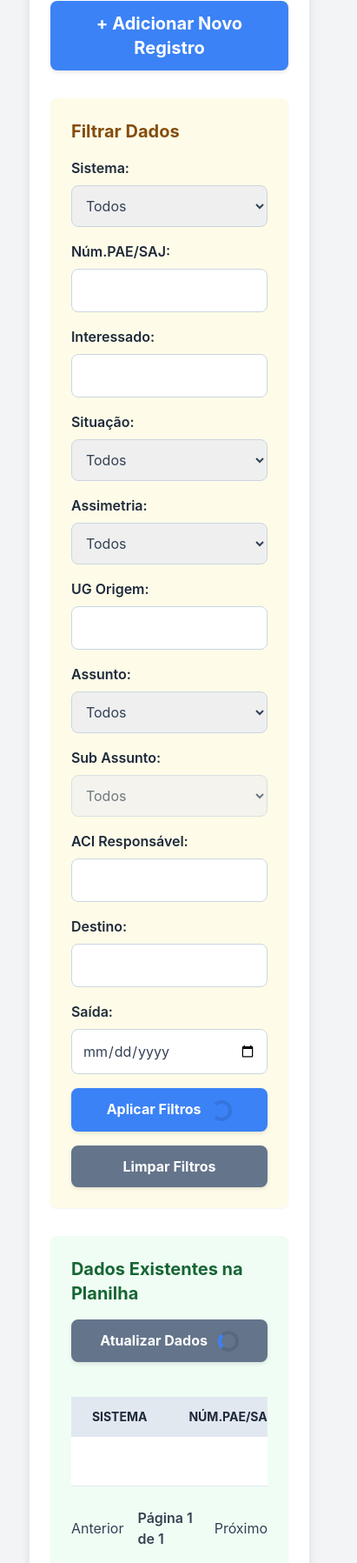
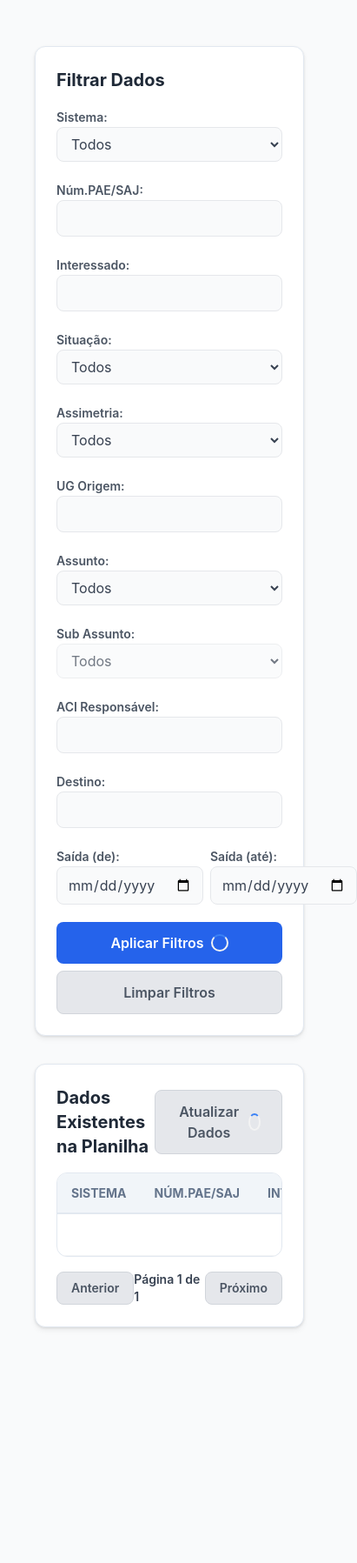
Before and after one commit to ncipge/nuci, a plain HTML site: page src/index.html in a window 390 px wide. Shown: the part 203-2000 px from the top of the page at 87% size, 411 px wide, since content can reach past the window. After the commit the page ends 1769 px from the top, so only its background shows below. Drawn offline with nearby package versions, Linux system fonts and the light colour scheme.

Commit message:
Melhorias visuais nos filtros e tabela: agrupamento, cards, cabeçalho fixo, linhas alternadas, responsividade e contraste.

```diff
--- a/src/index.html
+++ b/src/index.html
@@ -3,211 +3,236 @@
   <head>
     <base target="_top">
     <title>Gerenciador de Dados da Planilha</title>
-    <!-- Inclui Tailwind CSS para estilização fácil e responsiva -->
     <script src="https://cdn.tailwindcss.com"></script>
     <style>
       /* Estilos personalizados para a fonte e o corpo */
       body {
         font-family: 'Inter', sans-serif;
-        background-color: #f0f4f8; /* Cor de fundo suave */
-        color: #334155; /* Cor de texto padrão */
+        background-color: #f8fafc; /* Cor de fundo mais clara */
+        color: #374151; /* Cor de texto padrão */
       }
-      .container {
-        max-width: 90%; /* Largura máxima para responsividade */
-        margin: 2rem auto; /* Centraliza o container */
+      .container-main {
+        display: flex;
+        flex-direction: column;
+        gap: 2rem;
         padding: 1.5rem;
-        background-color: #ffffff; /* Fundo branco para o conteúdo */
-        border-radius: 0.75rem; /* Cantos arredondados */
-        box-shadow: 0 4px 12px rgba(0, 0, 0, 0.1); /* Sombra suave */
+      }
+      @media (min-width: 1024px) {
+        .container-main {
+          flex-direction: row;
+        }
+      }
+
+      /* MELHORIAS VISUAIS PARA FILTROS E TABELA */
+      .card {
+        background-color: #ffffff;
+        border-radius: 0.75rem;
+        box-shadow: 0 4px 6px rgba(0, 0, 0, 0.05), 0 1px 3px rgba(0, 0, 0, 0.1);
+        padding: 1.5rem;
+        border: 1px solid #e2e8f0;
+      }
+
+      .filtro-card {
+        padding: 1rem;
+        margin-bottom: 0.5rem;
       }
       .form-group label {
-        display: block;
-        margin-bottom: 0.5rem;
+        font-size: 0.875rem;
         font-weight: 600;
-        color: #1e293b;
+        color: #4b5563;
+        margin-bottom: 0.25rem;
       }
       .form-group input,
-      .form-group textarea,
-      .form-group select { /* Adicionado estilo para select */
-        width: 100%;
-        padding: 0.75rem;
-        border: 1px solid #cbd5e1;
+      .form-group select {
+        background: #f9fafb;
+        border: 1px solid #e5e7eb;
+        color: #374151;
+        font-size: 1rem;
         border-radius: 0.5rem;
-        font-size: 1rem;
-        transition: border-color 0.2s;
+        padding: 0.5rem 0.75rem;
+        margin-bottom: 0.25rem;
+        transition: border-color 0.2s, box-shadow 0.2s;
       }
       .form-group input:focus,
-      .form-group textarea:focus,
-      .form-group select:focus { /* Adicionado estilo de foco para select */
-        outline: none;
-        border-color: #3b82f6; /* Cor do foco */
-        box-shadow: 0 0 0 3px rgba(59, 130, 246, 0.2); /* Sombra do foco */
+      .form-group select:focus {
+        border-color: #3b82f6;
+        box-shadow: 0 0 0 2px #bfdbfe;
       }
       .btn {
+        display: inline-flex;
+        align-items: center;
+        justify-content: center;
         padding: 0.75rem 1.5rem;
+        font-weight: 600;
         border-radius: 0.5rem;
-        font-weight: 700;
-        cursor: pointer;
-        transition: background-color 0.2s, transform 0.1s;
-        box-shadow: 0 2px 4px rgba(0, 0, 0, 0.1);
+        transition: all 0.2s ease-in-out;
       }
       .btn-primary {
-        background-color: #3b82f6; /* Azul primário */
-        color: #ffffff;
+        background-color: #2563eb;
+        color: #fff;
+        border: none;
       }
       .btn-primary:hover {
-        background-color: #2563eb; /* Azul mais escuro no hover */
-        transform: translateY(-1px); /* Pequeno efeito de elevação */
+        background-color: #1d4ed8;
+        transform: translateY(-1px);
+        box-shadow: 0 4px 6px rgba(0, 0, 0, 0.1);
       }
       .btn-secondary {
-        background-color: #64748b; /* Cinza secundário */
-        color: #ffffff;
+        background: #e5e7eb;
+        color: #4b5563;
+        border: 1px solid #d1d5db;
       }
       .btn-secondary:hover {
-        background-color: #475569; /* Cinza mais escuro no hover */
+        background: #d1d5db;
+        color: #374151;
         transform: translateY(-1px);
+        box-shadow: 0 4px 6px rgba(0, 0, 0, 0.05);
       }
-      .btn-disabled {
-        background-color: #e2e8f0; /* Cinza claro para desabilitado */
-        color: #94a3b8; /* Cor de texto claro */
-        cursor: not-allowed;
+      .btn-danger {
+        background-color: #ef4444;
+        color: #fff;
+        border: none;
+      }
+      .btn-danger:hover {
+        background-color: #dc2626;
+        transform: translateY(-1px);
+        box-shadow: 0 4px 6px rgba(0, 0, 0, 0.1);
+      }
+
+      /* TABELA */
+      .table-container {
+        overflow-x: auto;
+        border-radius: 0.75rem;
+        border: 1px solid #e2e8f0;
+      }
+      .tabela-dados {
+        width: 100%;
+        border-collapse: collapse;
+      }
+      .tabela-dados thead th {
+        position: sticky;
+        top: 0;
+        background: #f1f5f9;
+        color: #64748b;
+        z-index: 2;
+        font-size: 0.875rem;
+        font-weight: 700;
+        text-transform: uppercase;
+        border-bottom: 2px solid #e2e8f0;
+      }
+      .tabela-dados tbody tr {
+        transition: background-color 0.2s;
+      }
+      .tabela-dados tbody tr:nth-child(even) {
+        background: #f8fafc;
+      }
+      .tabela-dados tbody tr:hover {
+        background: #eef2ff;
+      }
+      .tabela-dados td {
+        font-size: 0.95rem;
+        color: #4b5563;
+        border-bottom: 1px solid #f3f4f6;
+      }
+      .tabela-dados th, .tabela-dados td {
+        padding: 0.75rem 1rem;
+        white-space: nowrap;
+        overflow: hidden;
+        text-overflow: ellipsis;
+      }
+      .tabela-dados th.sortable {
+        cursor: pointer;
+        position: relative;
+      }
+      .tabela-dados th.sorted-asc::after {
+        content: ' ▲';
+        font-size: 0.8em;
+      }
+      .tabela-dados th.sorted-desc::after {
+        content: ' ▼';
+        font-size: 0.8em;
       }
       .message-box {
-        margin-top: 1rem;
-        padding: 1rem;
+        padding: 0.75rem;
         border-radius: 0.5rem;
         font-weight: 500;
       }
       .message-box.success {
-        background-color: #d1fae5; /* Verde claro */
-        color: #065f46; /* Verde escuro */
+        background-color: #d1fae5;
+        color: #065f46;
       }
       .message-box.error {
-        background-color: #fee2e2; /* Vermelho claro */
-        color: #991b1b; /* Vermelho escuro */
-      }
-      .message-box.info {
-        background-color: #e0f2fe; /* Azul claro */
-        color: #0c4a6e; /* Azul escuro */
-      }
-      /* Estilo para a tabela */
-      table {
-        width: 100%;
-        border-collapse: collapse;
-        margin-top: 1.5rem;
-      }
-      th, td {
-        padding: 0.75rem;
-        text-align: left;
-        border-bottom: 1px solid #e2e8f0; /* Borda inferior sutil */
-        white-space: nowrap; /* Evita quebra de linha em células */
-        overflow: hidden;
-        text-overflow: ellipsis; /* Adiciona elipses se o conteúdo for muito longo */
-      }
-      th {
-        background-color: #e2e8f0; /* Fundo para cabeçalhos */
-        font-weight: 700;
-        color: #1e293b;
-        text-transform: uppercase;
-        font-size: 0.875rem;
-      }
-      tr:hover {
-        background-color: #f8fafc; /* Fundo leve no hover da linha */
+        background-color: #fee2e2;
+        color: #991b1b;
       }
       .loading-spinner {
-        border: 4px solid rgba(0, 0, 0, 0.1);
-        border-left-color: #3b82f6;
+        border: 2px solid #f3f3f3;
+        border-top: 2px solid #3b82f6;
         border-radius: 50%;
-        width: 24px;
-        height: 24px;
+        width: 1.25rem;
+        height: 1.25rem;
         animation: spin 1s linear infinite;
+        margin-left: 0.5rem;
         display: inline-block;
-        vertical-align: middle;
-        margin-left: 0.5rem;
       }
       @keyframes spin {
         0% { transform: rotate(0deg); }
         100% { transform: rotate(360deg); }
       }
-      .pagination-controls {
-        display: flex;
-        justify-content: center;
-        align-items: center;
-        margin-top: 1.5rem;
-        gap: 1rem;
-      }
-      .pagination-controls button {
-        @apply btn btn-secondary; /* Aplica estilos de botão secundário */
-      }
-      .pagination-controls button:disabled {
-        @apply btn-disabled; /* Aplica estilo de desabilitado */
-      }
 
-      /* Estilos para o Modal (Popup) */
+      /* Estilos para o Modal */
       .modal-overlay {
         position: fixed;
         top: 0;
         left: 0;
         width: 100%;
         height: 100%;
-        background-color: rgba(0, 0, 0, 0.5); /* Fundo semi-transparente */
+        background-color: rgba(0, 0, 0, 0.5);
         display: flex;
         justify-content: center;
         align-items: center;
-        z-index: 50; /* Garante que fique por cima de tudo */
+        z-index: 50;
       }
       .modal-content {
-        background-color: #ffffff;
-        padding: 1.5rem;
+        background-color: #fff;
         border-radius: 0.75rem;
-        box-shadow: 0 8px 24px rgba(0, 0, 0, 0.2);
-        max-width: 800px; /* Largura máxima do modal */
-        width: 90%; /* Largura responsiva */
-        max-height: 90vh; /* Altura máxima para rolagem interna */
-        overflow-y: auto; /* Rolagem se o conteúdo for grande */
+        padding: 2rem;
+        max-width: 900px;
+        width: 90%;
+        max-height: 90vh;
+        overflow-y: auto;
         position: relative;
+        box-shadow: 0 10px 15px rgba(0, 0, 0, 0.1);
       }
       .modal-close-btn {
         position: absolute;
         top: 1rem;
         right: 1rem;
-        background: none;
-        border: none;
-        font-size: 1.5rem;
+        font-size: 2rem;
+        color: #9ca3af;
         cursor: pointer;
-        color: #64748b;
       }
-      .modal-close-btn:hover {
-        color: #1e293b;
-      }
-
-      /* Estilos para ordenação de tabela */
-      th.sortable { cursor: pointer; }
-      th.sorted-asc::after { content: ' \25B2'; }
-      th.sorted-desc::after { content: ' \25BC'; }
     </style>
   </head>
-  <body class="bg-gray-100 p-4 sm:p-6 md:p-8">
-    <div class="container">
-      <!-- Exibição do e-mail do usuário logado -->
+  <body class="bg-gray-50 p-4 sm:p-6 md:p-8">
+
     <div class="text-right text-gray-600 text-sm mb-4">
       Usuário logado: <span id="userEmailDisplay" class="font-semibold text-gray-800">Carregando...</span>
     </div>
 
     <h1 class="text-3xl font-extrabold text-center mb-6 text-gray-900">Gerenciador de Dados da Planilha</h1>
 
-      <!-- Botão para abrir o Formulário de Inserção -->
     <div class="text-center mb-8">
       <button id="openAddRecordModalBtn" class="btn btn-primary text-xl px-8 py-3">
         + Adicionar Novo Registro
       </button>
     </div>
 
-      <!-- Seção de Filtros -->
-      <div class="mb-8 p-6 bg-yellow-50 rounded-lg shadow-sm">
-        <h2 class="text-xl font-bold mb-4 text-yellow-800">Filtrar Dados</h2>
+    <div class="container-main">
+      <div class="w-full lg:w-1/4 card h-fit sticky top-4">
+        <h2 class="text-xl font-bold mb-4 text-gray-800">Filtrar Dados</h2>
         <form id="filterForm" class="space-y-4">
-          <div class="grid grid-cols-1 md:grid-cols-2 lg:grid-cols-3 gap-4">
+          <div class="grid grid-cols-1 gap-4">
             <div class="form-group">
               <label for="filterSistema">Sistema:</label>
               <select id="filterSistema" name="sistema" class="w-full">
@@ -252,14 +277,12 @@
               <label for="filterAssunto">Assunto:</label>
               <select id="filterAssunto" name="assunto" class="w-full">
                 <option value="">Todos</option>
-                <!-- Opções de Assunto serão carregadas via JS -->
                 </select>
             </div>
             <div class="form-group">
               <label for="filterSubAssunto">Sub Assunto:</label>
               <select id="filterSubAssunto" name="subAssunto" class="w-full" disabled>
                 <option value="">Todos</option>
-                <!-- Opções de Sub Assunto serão carregadas via JS -->
                 </select>
             </div>
             <div class="form-group">
@@ -270,73 +293,81 @@
               <label for="filterDestino">Destino:</label>
               <input type="text" id="filterDestino" name="destino" class="w-full">
             </div>
-            <div class="form-group">
-              <label for="filterSaida">Saída:</label>
-              <input type="date" id="filterSaida" name="saida" class="w-full">
+            <div class="form-group flex gap-2">
+              <div class="flex-1">
+                <label for="filterSaidaInicio">Saída (de):</label>
+                <input type="date" id="filterSaidaInicio" name="saidaInicio" class="w-full">
+              </div>
+              <div class="flex-1">
+                <label for="filterSaidaFim">Saída (até):</label>
+                <input type="date" id="filterSaidaFim" name="saidaFim" class="w-full">
               </div>
             </div>
-          <button type="button" id="applyFiltersBtn" class="btn btn-primary w-full sm:w-auto mt-4">
+          </div>
+          <div class="flex flex-col gap-2 mt-6">
+            <button type="button" id="applyFiltersBtn" class="btn btn-primary w-full">
               Aplicar Filtros
               <span id="filterSpinner" class="loading-spinner hidden"></span>
             </button>
-          <button type="button" id="clearFiltersBtn" class="btn btn-secondary w-full sm:w-auto mt-4">
+            <button type="button" id="clearFiltersBtn" class="btn btn-secondary w-full">
               Limpar Filtros
             </button>
+          </div>
         </form>
       </div>
 
-      <!-- Seção de Leitura de Dados -->
-      <div class="p-6 bg-green-50 rounded-lg shadow-sm">
-        <h2 class="text-xl font-bold mb-4 text-green-800">Dados Existentes na Planilha</h2>
-        <button id="refreshDataBtn" class="btn btn-secondary mb-4 w-full sm:w-auto">
+      <div class="w-full lg:w-3/4">
+        <div class="card p-6">
+          <div class="flex justify-between items-center mb-4">
+            <h2 class="text-xl font-bold text-gray-800">Dados Existentes na Planilha</h2>
+            <button id="refreshDataBtn" class="btn btn-secondary">
               Atualizar Dados
               <span id="refreshSpinner" class="loading-spinner hidden"></span>
             </button>
-        <div id="dataContainer" class="overflow-x-auto">
-          <table class="min-w-full divide-y divide-gray-200">
+          </div>
+
+          <div id="dataContainer" class="table-container" style="max-height: 65vh; overflow-y: auto;">
+            <table class="tabela-dados">
               <thead>
                 <tr>
-                <th class="px-6 py-3 sortable" data-field="sistema">Sistema</th>
-                <th class="px-6 py-3 sortable" data-field="numPaejSaj">Núm.PAE/SAJ</th>
-                <th class="px-6 py-3 sortable" data-field="interessado">Interessado</th>
-                <th class="px-6 py-3 sortable" data-field="entrada">Entrada</th>
-                <th class="px-6 py-3 sortable" data-field="situacao">Situação</th>
-                <th class="px-6 py-3 sortable" data-field="assimetria">Assimetria</th>
-                <th class="px-6 py-3">Observação</th>
-                <th class="px-6 py-3 sortable" data-field="ugOrigem">UG Origem</th>
-                <th class="px-6 py-3 sortable" data-field="assunto">Assunto</th>
-                <th class="px-6 py-3 sortable" data-field="subAssunto">Sub Assunto</th>
-                <th class="px-6 py-3 sortable" data-field="aciResponsavel">ACI Responsável</th>
-                <th class="px-6 py-3 sortable" data-field="destino">Destino</th>
-                <th class="px-6 py-3 sortable" data-field="saida">Saída</th>
-                <th class="px-6 py-3">Ações</th>
+                  <th class="px-4 py-2 sortable" data-field="sistema">Sistema</th>
+                  <th class="px-4 py-2 sortable" data-field="numPaejSaj">Núm.PAE/SAJ</th>
+                  <th class="px-4 py-2 sortable" data-field="interessado">Interessado</th>
+                  <th class="px-4 py-2 sortable" data-field="entrada">Entrada</th>
+                  <th class="px-4 py-2 sortable" data-field="situacao">Situação</th>
+                  <th class="px-4 py-2 sortable" data-field="assimetria">Assimetria</th>
+                  <th class="px-4 py-2">Observação</th>
+                  <th class="px-4 py-2 sortable" data-field="ugOrigem">UG Origem</th>
+                  <th class="px-4 py-2 sortable" data-field="assunto">Assunto</th>
+                  <th class="px-4 py-2 sortable" data-field="subAssunto">Sub Assunto</th>
+                  <th class="px-4 py-2 sortable" data-field="aciResponsavel">ACI Responsável</th>
+                  <th class="px-4 py-2 sortable" data-field="destino">Destino</th>
+                  <th class="px-4 py-2 sortable" data-field="saida">Saída</th>
+                  <th class="px-4 py-2">Ações</th>
                 </tr>
               </thead>
-            <tbody id="dataTableBody" class="bg-white divide-y divide-gray-200">
-              <!-- Dados serão carregados aqui -->
+              <tbody id="dataTableBody" class="divide-y divide-gray-200">
                 <tr>
                   <td colspan="15" class="text-center py-4 text-gray-500">Nenhum dado carregado.</td>
                 </tr>
               </tbody>
             </table>
           </div>
-        <!-- Controles de Paginação -->
-        <div class="pagination-controls">
-          <button id="prevPageBtn" disabled>Anterior</button>
-          <span id="pageInfo" class="text-gray-700 font-semibold">Página 1 de 1</span>
-          <button id="nextPageBtn" disabled>Próximo</button>
+          <div class="flex justify-between items-center mt-4">
+            <button id="prevPageBtn" class="btn btn-secondary text-sm px-4 py-2" disabled>Anterior</button>
+            <span id="pageInfo" class="text-gray-700 font-semibold text-sm">Página 1 de 1</span>
+            <button id="nextPageBtn" class="btn btn-secondary text-sm px-4 py-2" disabled>Próximo</button>
           </div>
           <div id="readMessage" class="message-box hidden mt-4"></div>
         </div>
       </div>
+    </div>
 
-    <!-- Modal para Inserção/Edição de Dados -->
     <div id="recordModal" class="modal-overlay hidden">
       <div class="modal-content">
         <button id="closeModalBtn" class="modal-close-btn">&times;</button>
-        <h2 id="modalTitle" class="text-2xl font-bold mb-4 text-blue-800">Adicionar Novo Registro</h2>
+        <h2 id="modalTitle" class="text-2xl font-bold mb-4 text-gray-800">Adicionar Novo Registro</h2>
         <form id="recordFormModal" class="space-y-4">
-          <!-- Campo oculto para armazenar o índice da linha sendo editada -->
           <input type="hidden" id="recordRowIndex" name="rowIndex">
 
           <div class="grid grid-cols-1 md:grid-cols-2 lg:grid-cols-3 gap-4">
@@ -392,14 +423,12 @@
               <label for="modalAssunto">Assunto:</label>
               <select id="modalAssunto" name="assunto" class="w-full">
                 <option value="">Selecione</option>
-                <!-- Opções de Assunto serão carregadas via JS -->
                 </select>
             </div>
             <div class="form-group">
               <label for="modalSubAssunto">Sub Assunto:</label>
               <select id="modalSubAssunto" name="subAssunto" class="w-full" disabled>
                 <option value="">Selecione</option>
-                <!-- Opções de Sub Assunto serão carregadas via JS -->
                 </select>
             </div>
             <div class="form-group">
@@ -423,7 +452,6 @@
         </form>
       </div>
     </div>
-
     <script>
       // Variáveis de Paginação
       let currentPage = 1;
@@ -567,7 +595,12 @@
                 if (value && typeof value === 'string' && value.match(/^[0-9]{4}-[0-9]{2}-[0-9]{2}T/)) {
                   inputElement.value = value.split('T')[0];
                 } else {
+                  // Se o valor é uma data do Apps Script (Date object), formatar para YYYY-MM-DD
+                  if (value instanceof Date && !isNaN(value)) {
+                    inputElement.value = value.toISOString().split('T')[0];
+                  } else {
                     inputElement.value = '';
+                  }
                 }
               } else if (inputElement.tagName === 'SELECT') {
                 // Para selects, defina o valor diretamente
@@ -827,6 +860,12 @@
             currentFilters[key] = value;
           }
         }
+        // Adicionando filtros de saída por intervalo de datas
+        const saidaInicio = formData.get('saidaInicio');
+        const saidaFim = formData.get('saidaFim');
+        if (saidaInicio) currentFilters.saidaInicio = saidaInicio;
+        if (saidaFim) currentFilters.saidaFim = saidaFim;
+
         currentPage = 1; // Ao aplicar filtros, sempre volte para a primeira página
         lerDadosExistentes();
       });
@@ -940,6 +979,7 @@
           let valB = b[idx];
           // Tenta converter para data se for campo de data
           if (field === 'entrada' || field === 'saida') {
+            // Converte para formato YYYY-MM-DD para comparação correta de datas
             valA = valA.split('/').reverse().join('-');
             valB = valB.split('/').reverse().join('-');
           }
```
Also changed, not shown: src/appsscript.json (+8 -3 lines), 1 other file. Lines whose indentation alone changed are shown as unchanged.
